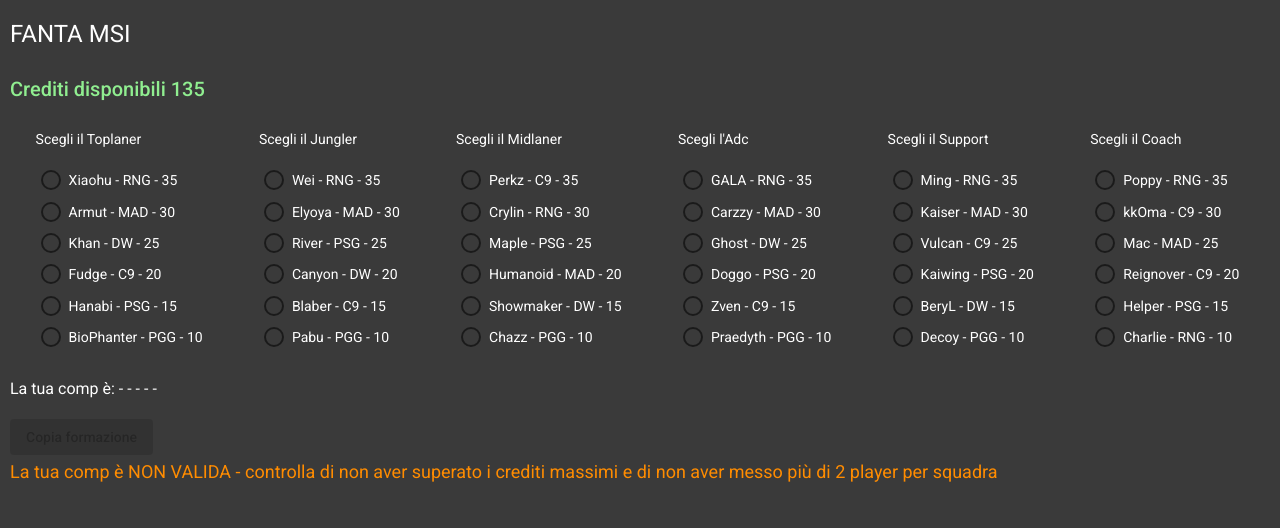
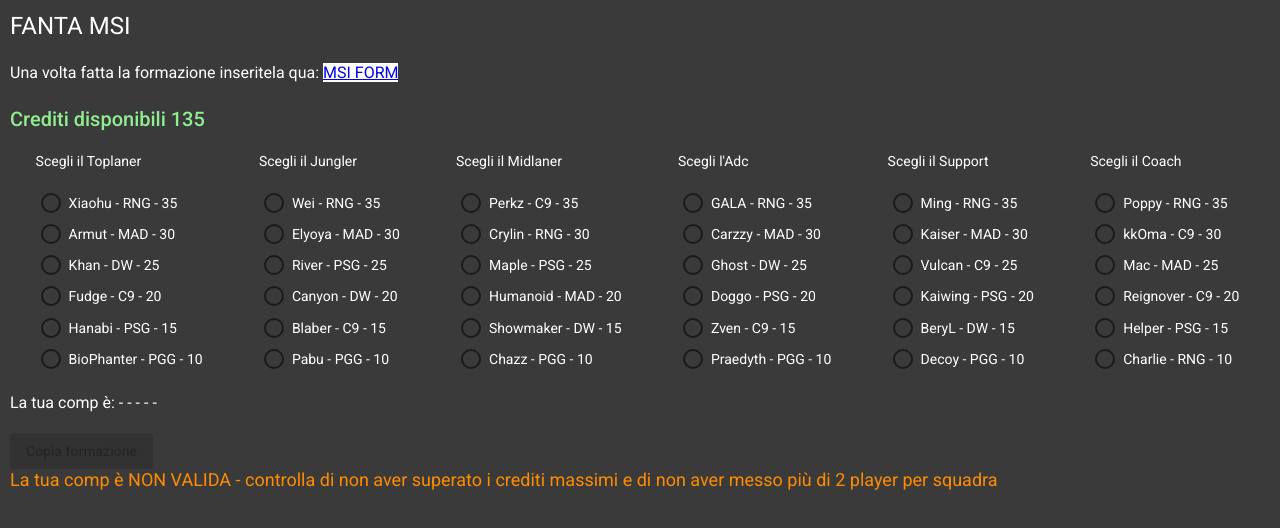
Before and after one commit to Mattacchione/fanta-msi, an Angular app: page / in a window 1280 px wide. Shown: the top 528 px of the page. Built offline with nearby package versions, Linux system fonts and the light colour scheme.

Commit message:
added form link

```diff
--- a/src/app/app.component.html
+++ b/src/app/app.component.html
@@ -2,6 +2,10 @@
   <div class="title">
     <h1>FANTA MSI</h1>
   </div>
+
+  <h3>
+    Una volta fatta la formazione inseritela qua: <a style="background-color: white;" href="https://docs.google.com/forms/d/e/1FAIpQLSeOwKLSoC5LL0TcWv6q-MDvdUfOYrViczztXwy-mkcKVXVkPg/viewform">MSI FORM</a>
+  </h3>
 
   <div [ngClass]="calculateCredit() >= 0 ? 'valid' : 'not-valid'">
     <h2>Crediti disponibili {{calculateCredit()}}</h2>
```
